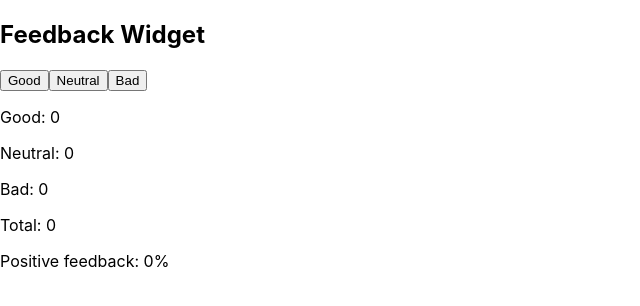
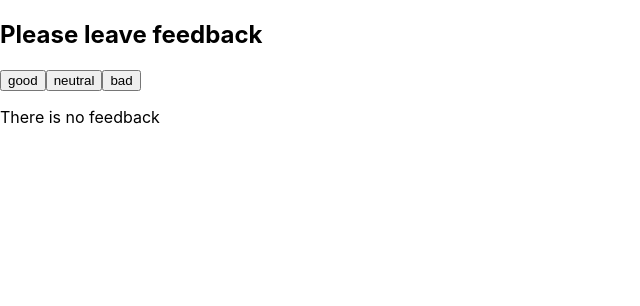
Before and after one commit to KostyaSverdel/goit-react-hw-02-feedback, a React (Create React App) app: page / in a window 1280 px wide. Shown: the top 306 px of the page, without its empty margins (0-640 px from the left). Built offline with nearby package versions, Linux system fonts and the light colour scheme.

Commit message:
FeeadbackFinish

```diff
--- a/src/components/Feedback.jsx
+++ b/src/components/Feedback.jsx
@@ -1,7 +1,59 @@
-import React, { useState } from 'react';
+import React from 'react';
+import PropTypes from 'prop-types';
+
+const Statistics = ({ good, neutral, bad, total, positivePercentage }) => (
+  <div>
+    <p>Good: {good}</p>
+    <p>Neutral: {neutral}</p>
+    <p>Bad: {bad}</p>
+    <p>Total: {total}</p>
+    <p>Positive feedback: {positivePercentage}%</p>
+  </div>
+);
+
+Statistics.propTypes = {
+  good: PropTypes.number.isRequired,
+  neutral: PropTypes.number.isRequired,
+  bad: PropTypes.number.isRequired,
+  total: PropTypes.number.isRequired,
+  positivePercentage: PropTypes.number.isRequired,
+};
+
+const FeedbackOptions = ({ options, onLeaveFeedback }) => (
+  <div>
+    {options.map(option => (
+      <button key={option} onClick={() => onLeaveFeedback(option)}>
+        {option}
+      </button>
+    ))}
+  </div>
+);
+
+FeedbackOptions.propTypes = {
+  options: PropTypes.arrayOf(PropTypes.string.isRequired).isRequired,
+  onLeaveFeedback: PropTypes.func.isRequired,
+};
+
+const Section = ({ title, children }) => (
+  <div>
+    <h2>{title}</h2>
+    {children}
+  </div>
+);
+
+Section.propTypes = {
+  title: PropTypes.string.isRequired,
+  children: PropTypes.node.isRequired,
+};
+
+const Notification = ({ message }) => <p>{message}</p>;
+
+Notification.propTypes = {
+  message: PropTypes.string.isRequired,
+};
 
 const FeedbackWidget = () => {
-  const [state, setState] = useState({
+  const [state, setState] = React.useState({
     good: 0,
     neutral: 0,
     bad: 0,
@@ -26,17 +78,27 @@ const FeedbackWidget = () => {
     return Math.round((state.good / total) * 100);
   };
 
+  const options = Object.keys(state);
+  const totalFeedback = countTotalFeedback();
+
   return (
     <div>
-      <h2>Feedback Widget</h2>
-      <button onClick={() => handleFeedback('good')}>Good</button>
-      <button onClick={() => handleFeedback('neutral')}>Neutral</button>
-      <button onClick={() => handleFeedback('bad')}>Bad</button>
-      <p>Good: {state.good}</p>
-      <p>Neutral: {state.neutral}</p>
-      <p>Bad: {state.bad}</p>
-      <p>Total: {countTotalFeedback()}</p>
-      <p>Positive feedback: {countPositiveFeedbackPercentage()}%</p>
+      <Section title="Please leave feedback">
+        <FeedbackOptions options={options} onLeaveFeedback={handleFeedback} />
+      </Section>
+      {totalFeedback ? (
+        <Section title="Statistics">
+          <Statistics
+            good={state.good}
+            neutral={state.neutral}
+            bad={state.bad}
+            total={totalFeedback}
+            positivePercentage={countPositiveFeedbackPercentage()}
+          />
+        </Section>
+      ) : (
+        <Notification message="There is no feedback" />
+      )}
     </div>
   );
 };
```
